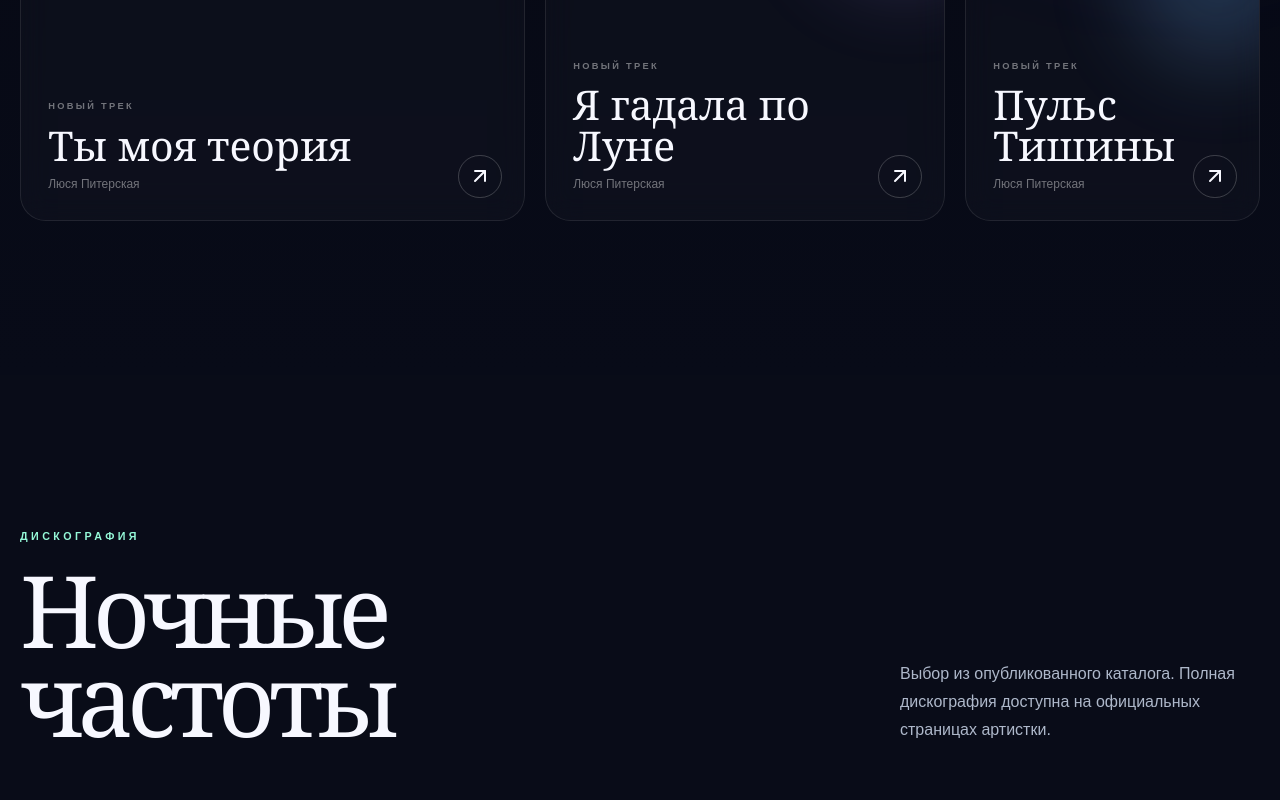
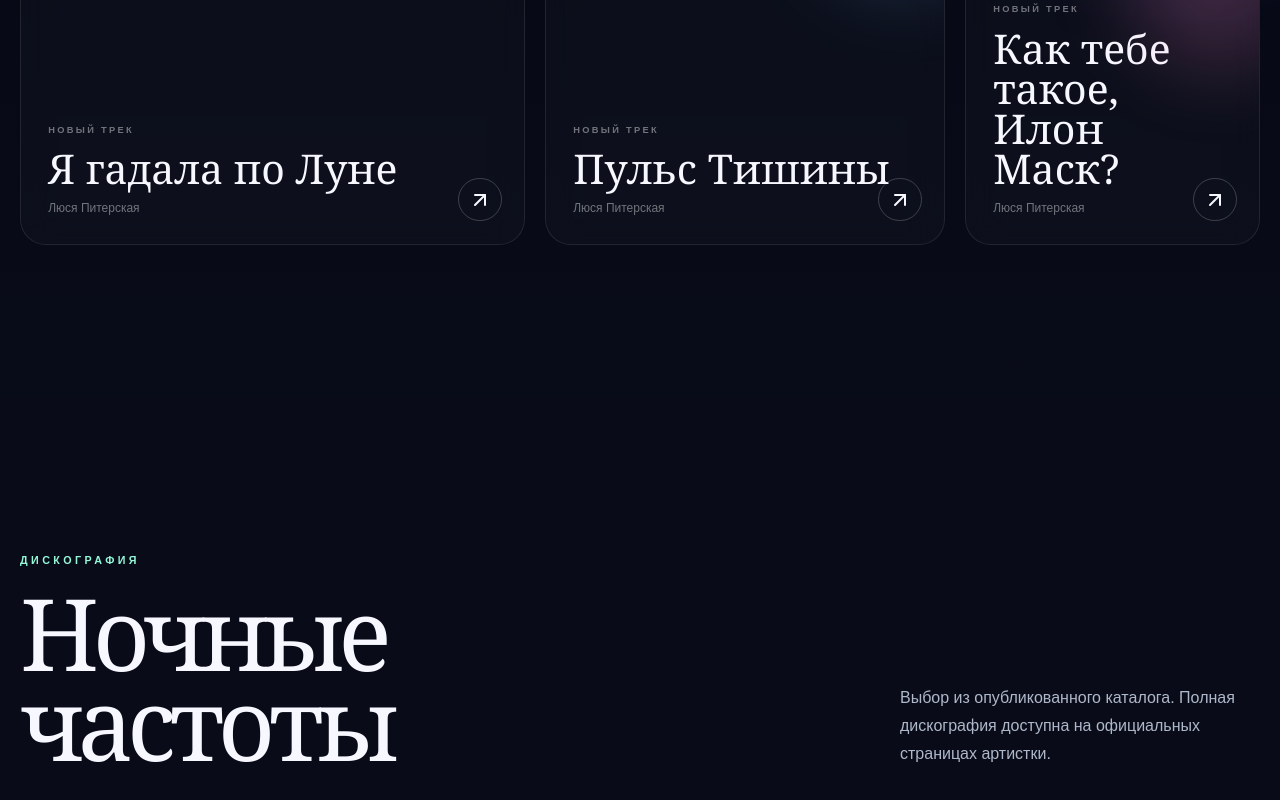
Before and after one commit to NexitOz/LusiaPiterskaya, a Next.js app: page / in a window 1280 px wide. Shown: the part 1580-2380 px from the top of the page. Built offline with nearby package versions, Linux system fonts and the light colour scheme.

Commit message:
Remove unrelated song from catalog

```diff
--- a/data/artist.ts
+++ b/data/artist.ts
@@ -30,7 +30,6 @@ export const socialLinks = [
 // Названия взяты из опубликованного каталога артистки. Даты и прямые ссылки на
 // конкретные треки не указываются без повторной сверки с площадками.
 export const releases: Release[] = [
-  { title: 'Ты моя теория', artists: artist.name, accent: '#95f9d8' },
   { title: 'Я гадала по Луне', artists: artist.name, accent: '#a58cff' },
   { title: 'Пульс Тишины', artists: artist.name, accent: '#72b8ff' },
   { title: 'Как тебе такое, Илон Маск?', artists: artist.name, accent: '#ff88d1' },
```
Also changed, not shown: public/art/cover-1.svg (deleted).
